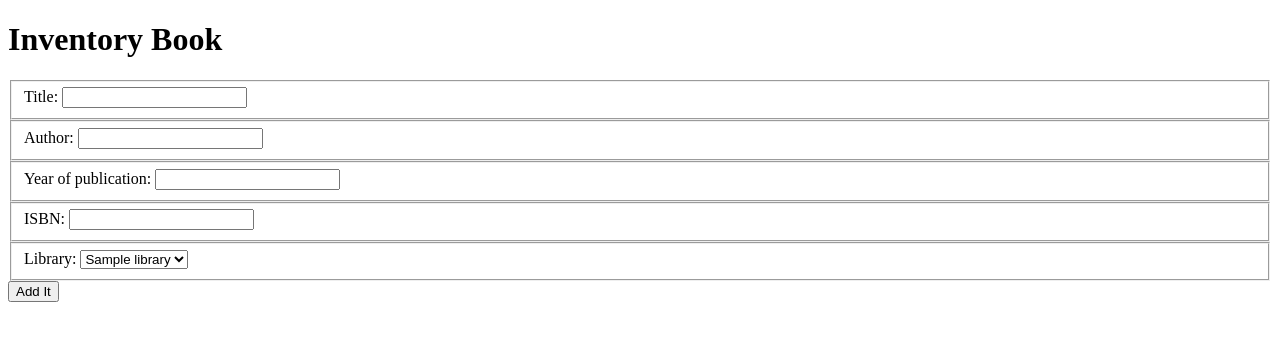
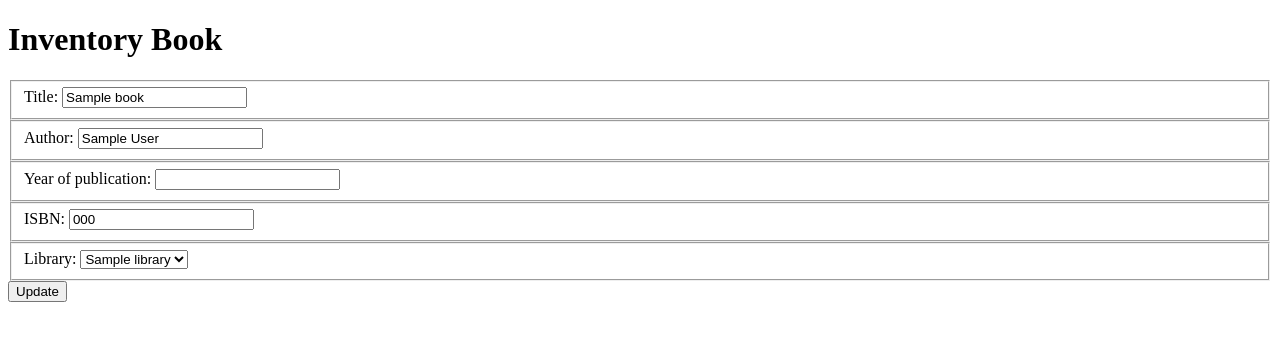
Before and after one commit to CassieBoyd/libraryproject, a Django app: template libraryapp/templates/books/form.html in a window 1280 px wide. Shown: the top 341 px of the page. Run offline with Django 3.2, Linux system fonts and the light colour scheme; the template is opened without the code that fills it: most values are stand-ins (such as "Sample title", 1, 10 or a date in 2020).

Commit message:
Added code to form.html for editing books

```diff
--- a/libraryapp/templates/books/form.html
+++ b/libraryapp/templates/books/form.html
@@ -1,42 +1,55 @@
 {% load static %}
 <!DOCTYPE html>
 <html>
+
 <head>
     <meta charset="utf-8">
-    <title>Bangazon</title>
+    <title>Library</title>
 </head>
+
 <body>
     <h1>Inventory Book</h1>
 
-
+    {% if book.id is not None %}
+        <form action="{% url 'libraryapp:book' book.id %}" method="post">
+    {% else %}
         <form action="{% url 'libraryapp:books' %}" method="post">
+    {% endif %}
         {% csrf_token %}
         <fieldset>
             <label for="title">Title: </label>
-          <input id="title" type="text" name="title">
+            <input id="title" type="text" name="title" value="{{ book.title }}">
         </fieldset>
         <fieldset>
             <label for="author">Author: </label>
-          <input id="author" type="text" name="author">
+            <input id="author" type="text" name="author" value="{{ book.author }}">
         </fieldset>
         <fieldset>
             <label for="published">Year of publication: </label>
-          <input id="published" type="number" name="published">
+            <input id="published" type="number" name="published" value="{{ book.published }}">
         </fieldset>
         <fieldset>
             <label for="isbn">ISBN: </label>
-          <input id="isbn" type="text" name="isbn">
+            <input id="isbn" type="text" name="isbn" value="{{ book.isbn }}">
         </fieldset>
         <fieldset>
             <label for="location">Library: </label>
             <select id="location" type="text" name="location">
                 {% for library in all_libraries %}
-                    <option value="{{ library.id }}">{{ library.title }}</option>
+                <option {% if library.id == book.location_id %}selected{% endif %} value="{{ library.id }}">
+                    {{ library.title }}</option>
                 {% endfor %}
             </select>
         </fieldset>
 
-      <input type="submit" value="Add It" />
+        {% if book.id is not None %}
+            <input type="hidden" name="actual_method" value="PUT">
+            <input type="submit" value="Update" />
+        {% else %}
+            <input type="submit" value="Create" />
+        {% endif %}
+
     </form>
 </body>
+
 </html>
```
Lines whose indentation alone changed are shown as unchanged.
